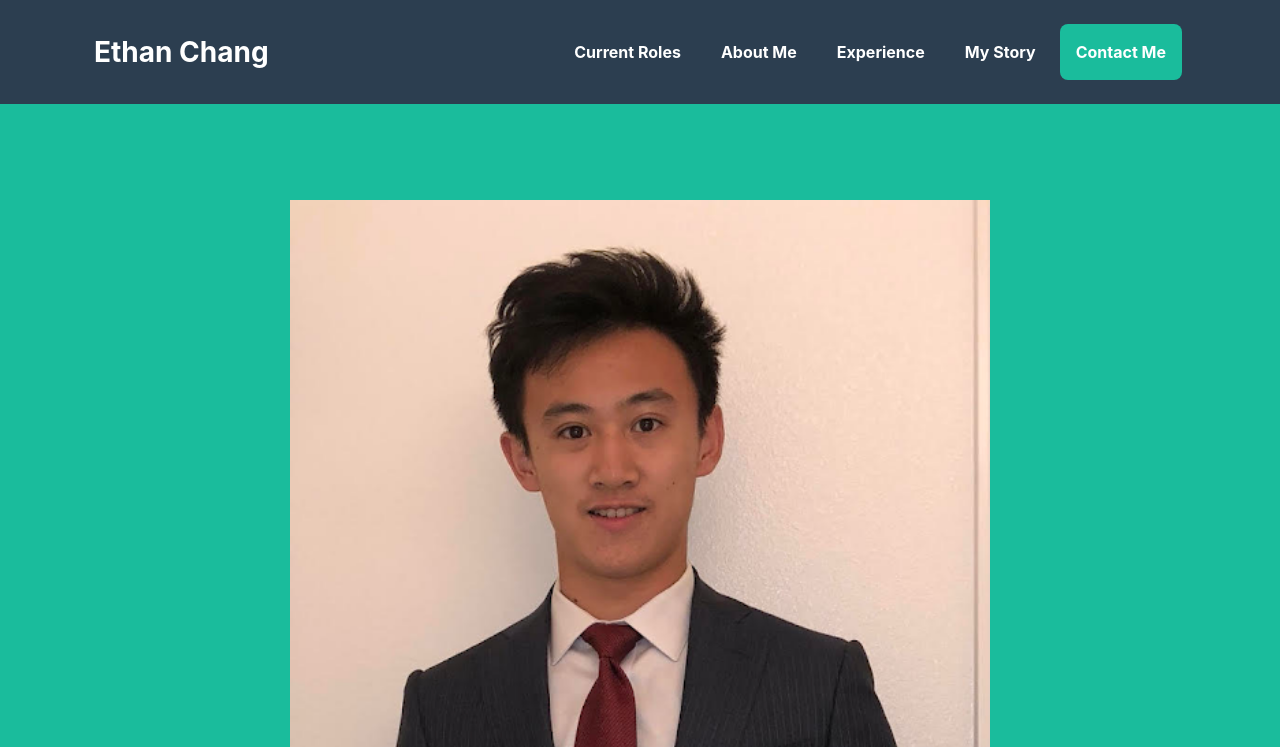
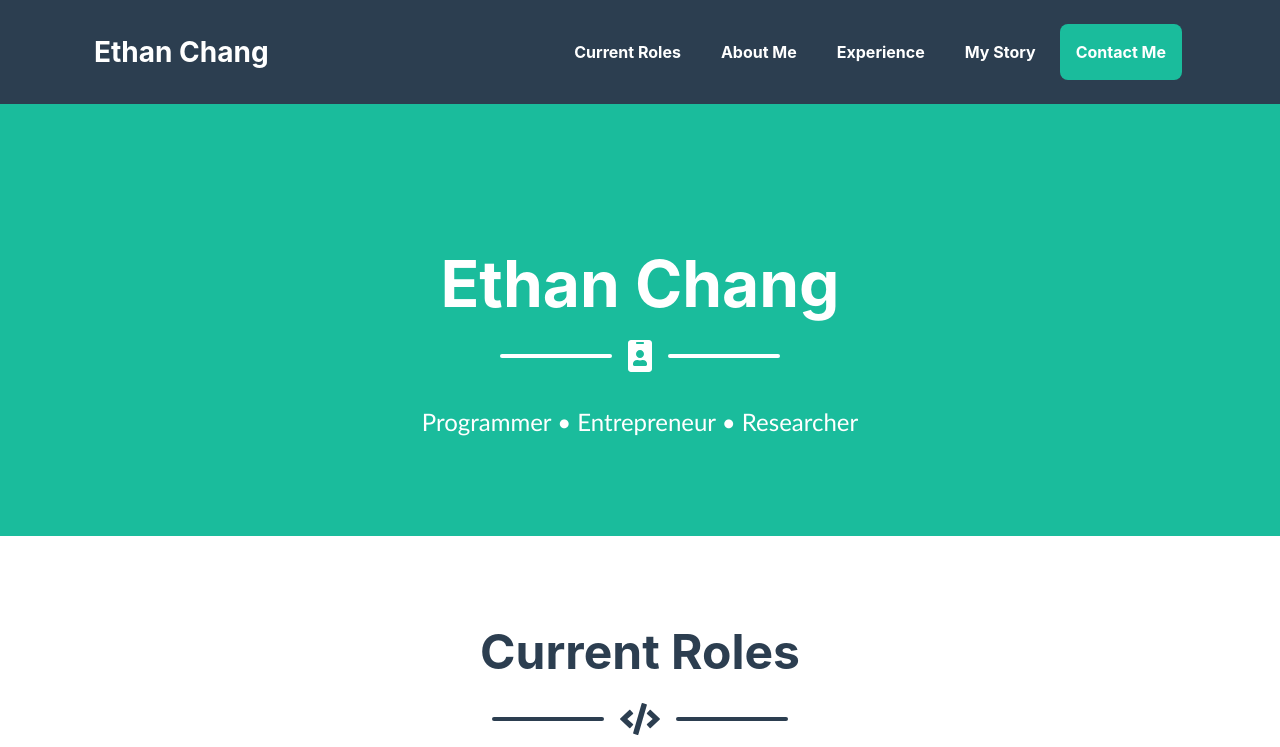
Before and after one commit to ethanlolomg/ethanlolomg.github.io, a plain HTML site: page index.html in a window 1280 px wide. Shown: the top 747 px of the page. Drawn offline with nearby package versions, Linux system fonts and the light colour scheme; a web font is replaced by a local one.

Commit message:
Remove picture

```diff
--- a/index.html
+++ b/index.html
@@ -71,8 +71,7 @@
 
     <header class="masthead bg-primary text-white text-center">
         <div class="container d-flex align-items-center flex-column">
-            <!-- Masthead Avatar Image style="background-image: url(assets/img/squareself_nog.png); background-size: cover; height:780px; width: 1000px; padding-top:700px;-->
-            <img src="assets/img/squareself_nog.png" alt="" style="width:700px">
+            <!-- Masthead Avatar Image style="background-image: url(assets/img/squareself_nog.png); background-size: cover; height:780px; width: 1000px; padding-top:700px; -->
             <!-- Masthead Heading-->
             <h1 class="masthead-heading mb-0"><br>Ethan Chang</h1>
             <!-- Icon Divider-->
@@ -82,7 +81,7 @@
                 <div class="divider-custom-line"></div>
             </div>
             <!-- Masthead Subheading-->
-            <p class="pre-wrap masthead-subheading font-weight-light mb-0">I am a Programmer, <br> Entrepreneur, <br> and Adventurer</p>
+            <p class="pre-wrap masthead-subheading font-weight-light mb-0">Programmer • Entrepreneur • Researcher</p>
         </div>
     </header>
 
```
